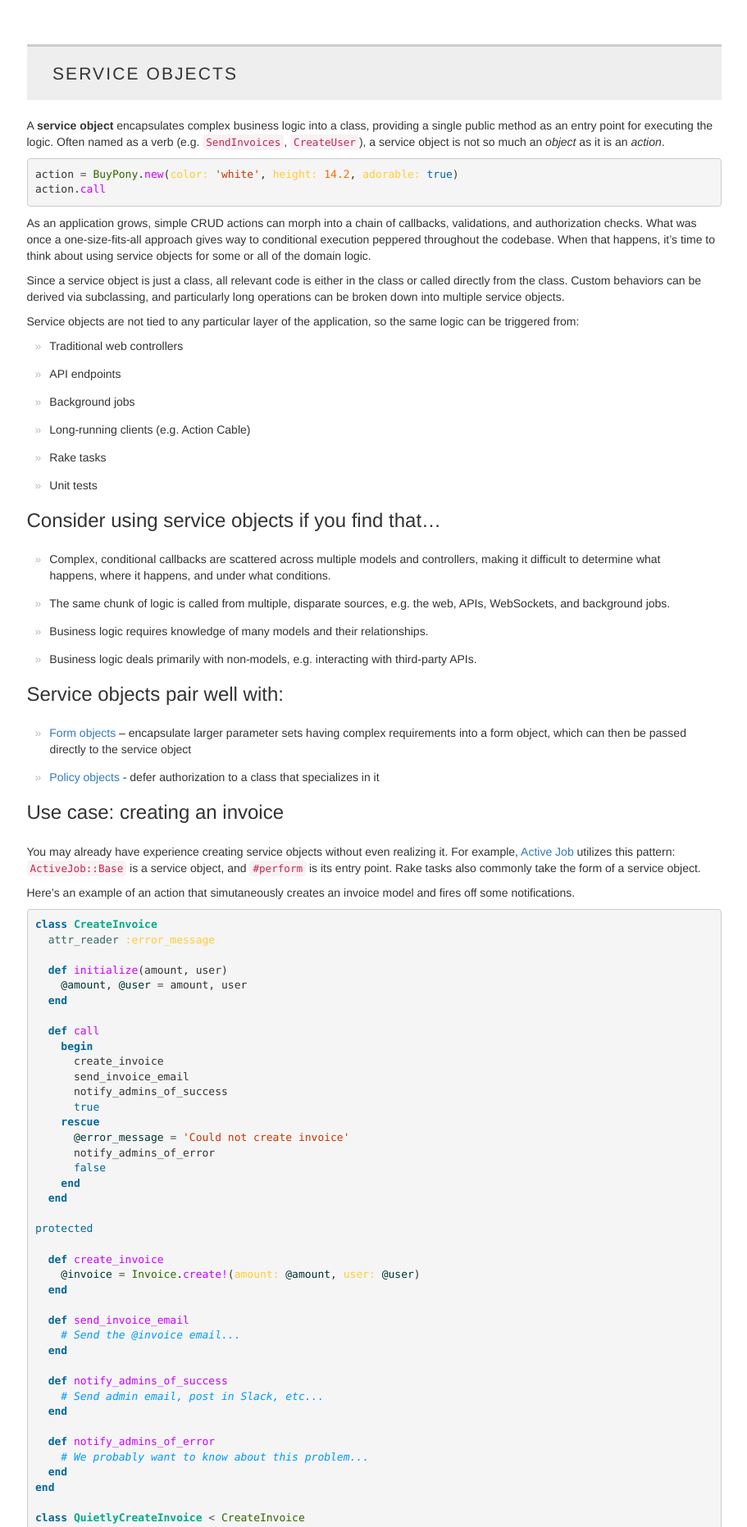
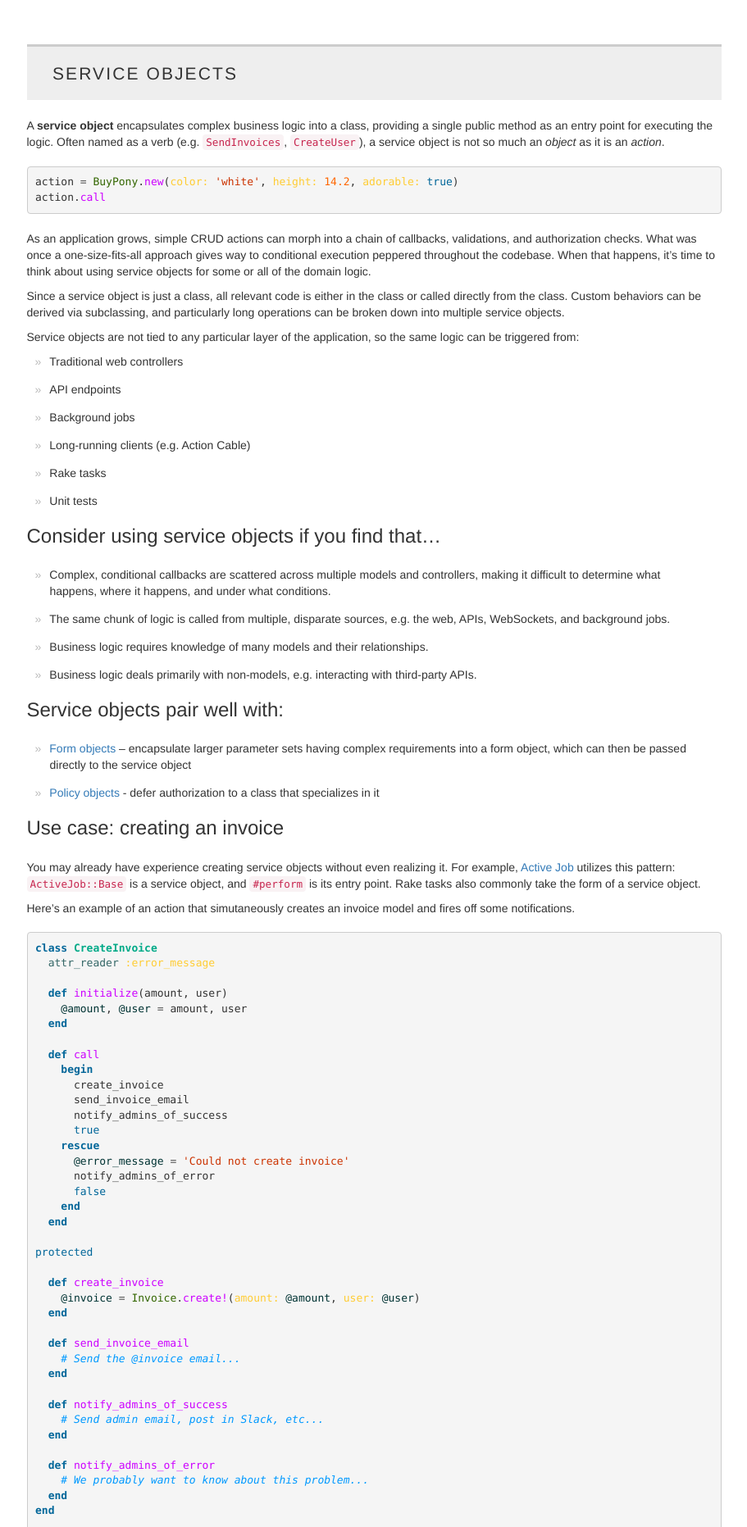
Before and after one commit to schrockwell/offtherails, a Jekyll site: the page built from index.html, in a window 1280 px wide. Shown: the part 392-2255 px from the top of the page at 82% size, without its empty margins (330-1241 px from the left). Built offline with Jekyll 4.4.1, drawn with Linux system fonts in a browser that asks for light colours.

Commit message:
Style tweaks

```diff
--- a/_includes/head.html
+++ b/_includes/head.html
@@ -6,8 +6,6 @@
   <title>{% if page.title %}{{ page.title | escape }}{% else %}{{ site.title | escape }}{% endif %}</title>
   <meta name="description" content="{% if page.excerpt %}{{ page.excerpt | strip_html | strip_newlines | truncate: 160 }}{% else %}{{ site.description }}{% endif %}">
 
-  <link rel="stylesheet" href="{{ "/css/main.css" | prepend: site.baseurl }}">
-  <link rel="stylesheet" href="{{ "/css/manni.css" | prepend: site.baseurl }}">
 
   <!-- Latest compiled and minified CSS -->
   <link rel="stylesheet" href="https://maxcdn.bootstrapcdn.com/bootstrap/3.3.6/css/bootstrap.min.css" integrity="sha384-1q8mTJOASx8j1Au+a5WDVnPi2lkFfwwEAa8hDDdjZlpLegxhjVME1fgjWPGmkzs7" crossorigin="anonymous">
@@ -17,4 +15,6 @@
   <!-- Latest compiled and minified JavaScript -->
   <script src="https://maxcdn.bootstrapcdn.com/bootstrap/3.3.6/js/bootstrap.min.js" integrity="sha384-0mSbJDEHialfmuBBQP6A4Qrprq5OVfW37PRR3j5ELqxss1yVqOtnepnHVP9aJ7xS" crossorigin="anonymous"></script>
 
+  <link rel="stylesheet" href="{{ "/css/main.css" | prepend: site.baseurl }}">
+  <link rel="stylesheet" href="{{ "/css/manni.css" | prepend: site.baseurl }}">
 </head>
--- a/css/main.scss
+++ b/css/main.scss
@@ -29,6 +29,10 @@
 ul.nav li.divider {
 	border-top: 1px solid #eee;
 	margin: 5px 0;
+}
+
+pre {
+	margin: 1.5em 0;
 }
 
 .pattern {
```
